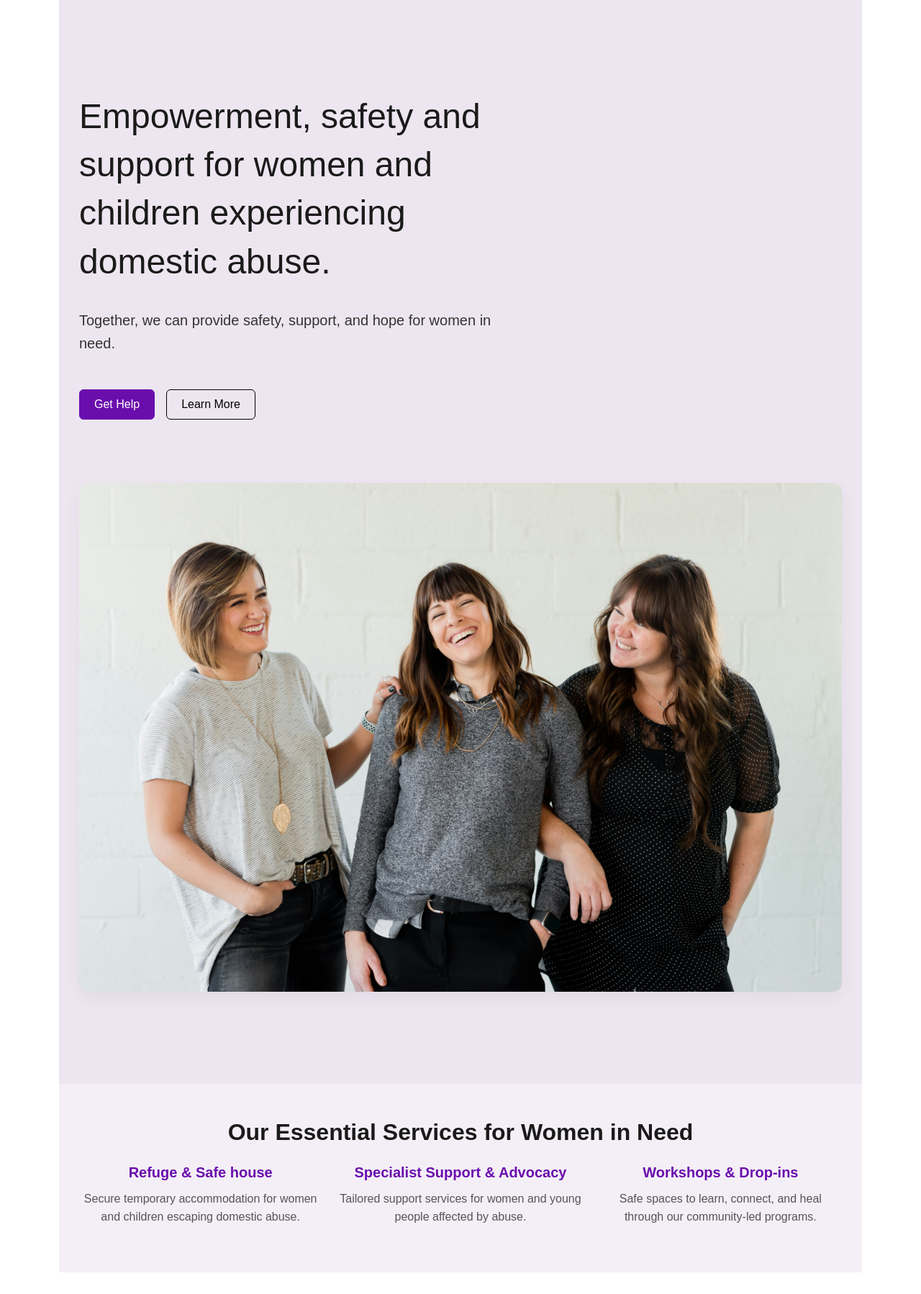
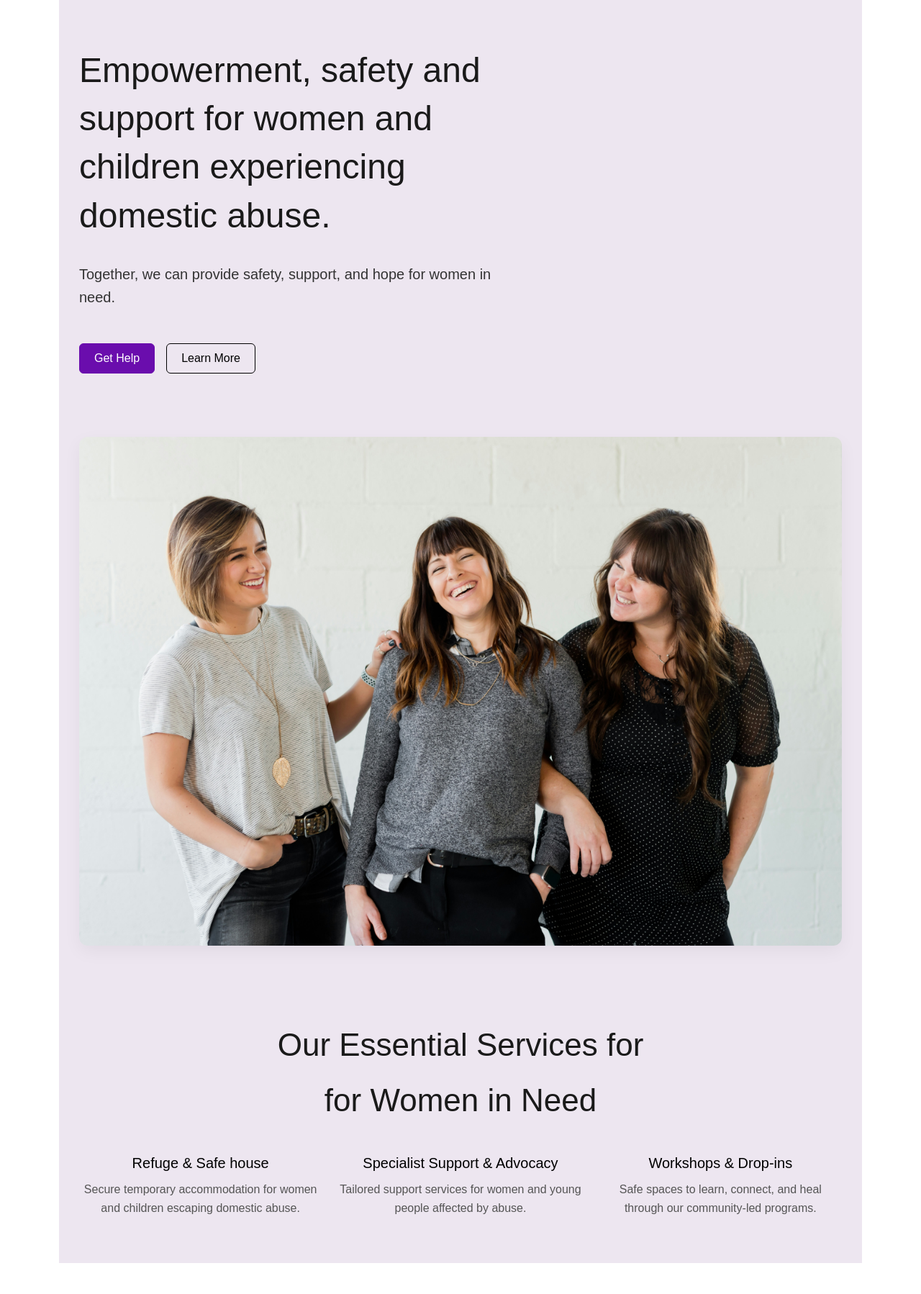
Before and after one commit to shipleyux/charity-site-ms4, a Django app: page / in a window 1280 px wide. Shown: the part 122-1920 px from the top of the page at 72% size. Run offline with Django 4.2, Linux system fonts and the light colour scheme; data comes from the database, SQL or seed files in the repository; some libraries are stand-ins or nearby versions.

Commit message:
update font styles

```diff
--- a/swa/static/swa/css/style.css
+++ b/swa/static/swa/css/style.css
@@ -1,13 +1,13 @@
 .hero-section {
   background-color: #ede6f0; /* match the light purple */
-  padding: 8rem 1rem; /* more vertical spacing */
+  padding: 4rem 1rem; /* more vertical spacing */
   text-align: left;
 }
 
 .hero-section h1 {
   font-family: 'Work Sans', sans-serif;
   font-size: 3rem;
-  font-weight: 500;
+  font-weight: 300;
   line-height: 1.4;
   max-width: 800px;
   margin: 0 auto 2rem;
@@ -73,22 +73,23 @@
 
 /* === Section: Essential Services === */
 .essential-services-section {
-  background-color: #f4eff7;
+  background-color: #ede6f0; /* match the light purple */
   padding: 4rem 1rem;
   text-align: center;
 }
 
 .essential-services-section h2 {
   font-family: 'Work Sans', sans-serif;
-  font-size: 2rem;
-  font-weight: 600;
+  font-size: 2.75rem;
+  font-weight: 300;
   margin-bottom: 3rem;
   color: #1a1a1a;
 }
 
 .essential-services-section h5 {
-  color: #6A0DAD;
-  font-weight: 600;
+  color: #000;
+  font-family: 'Work Sans', sans-serif;
+  font-weight: 300;
   margin-bottom: 0.75rem;
 }
 
--- a/templates/core/home.html
+++ b/templates/core/home.html
@@ -30,7 +30,8 @@
 <section class="py-5 text-center essential-services-section">
 
   <div class="container">
-    <h2 class="mb-4">Our Essential Services for Women in Need</h2>
+    <h2 class="mb-4">Our Essential Services for</h2>
+    <h2>for Women in Need</h2>
     <div class="row">
       <div class="col-md-4">
         <h5>Refuge & Safe house</h5>
```
